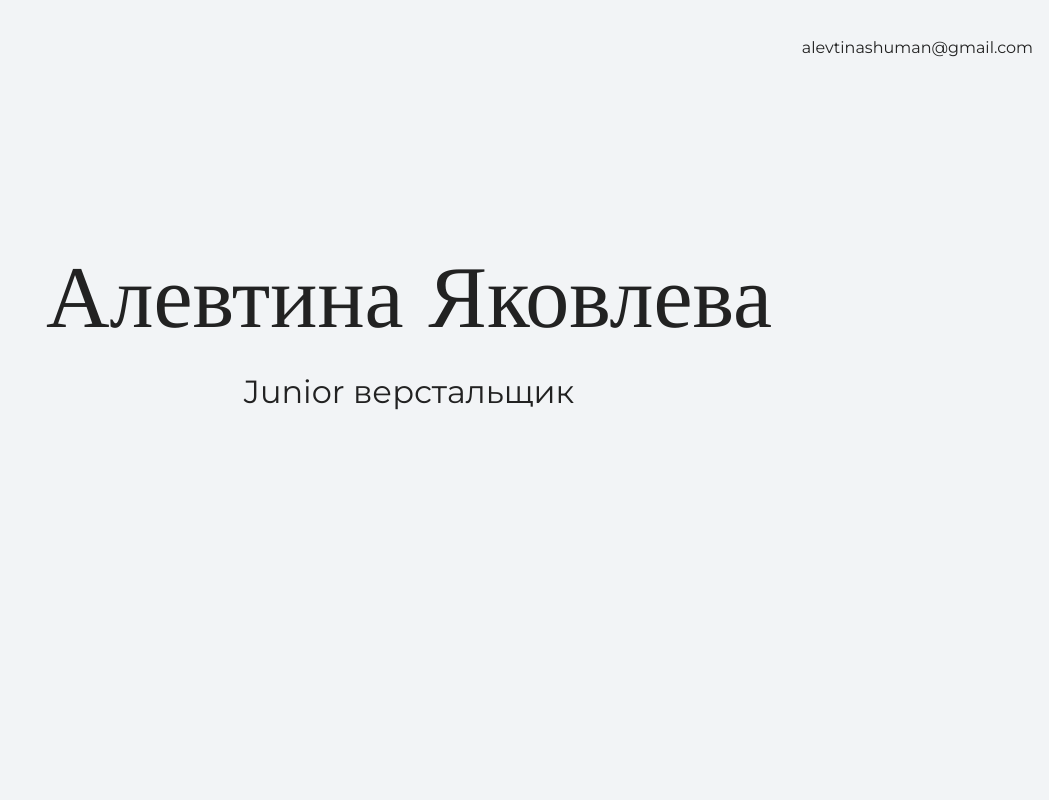
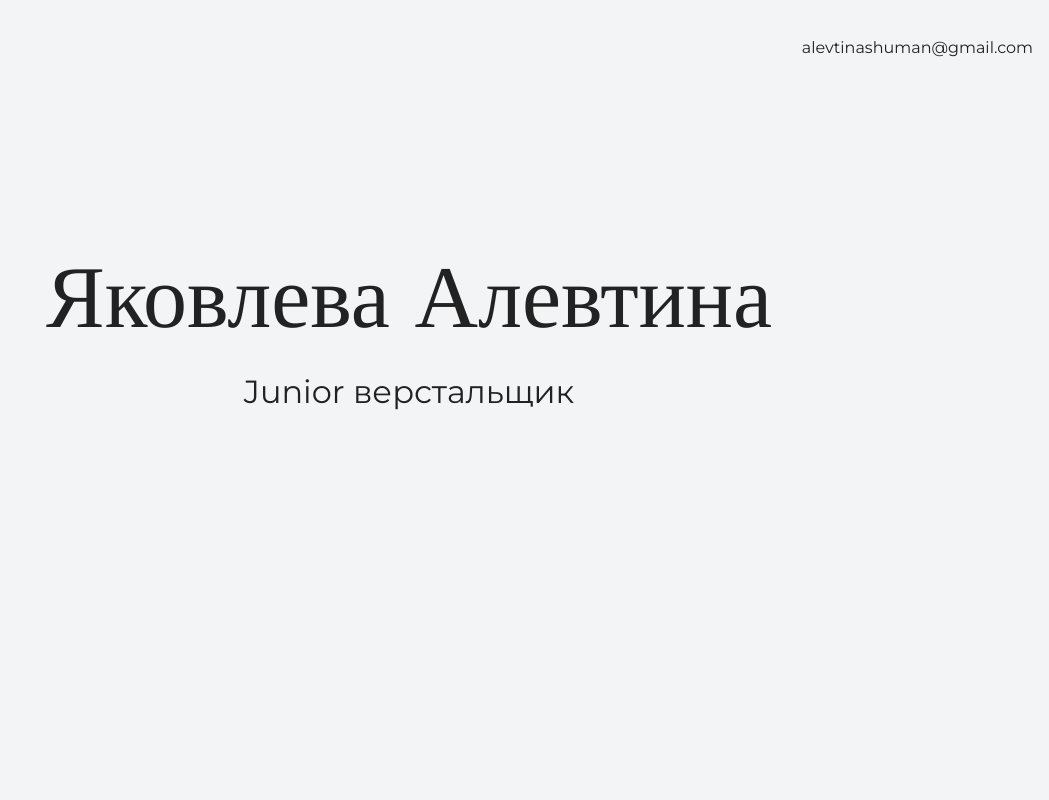
Before and after one commit to rubezahl/my-site, a plain HTML site: page index.html in a window 1280 px wide. Shown: the top 800 px of the page, without its empty margins (231-1280 px from the left). Drawn offline with nearby package versions, Linux system fonts and the light colour scheme.

Commit message:
меняет текст на главной странице

```diff
--- a/index.html
+++ b/index.html
@@ -16,7 +16,7 @@
 
     <section class="hero-image">
       <div class="container">
-      <h1 class="heading">Алевтина Яковлева</h1>
+      <h1 class="heading">Яковлева Алевтина</h1>
       <p>Junior верстальщик</p> </div>
     </section>
 
```
